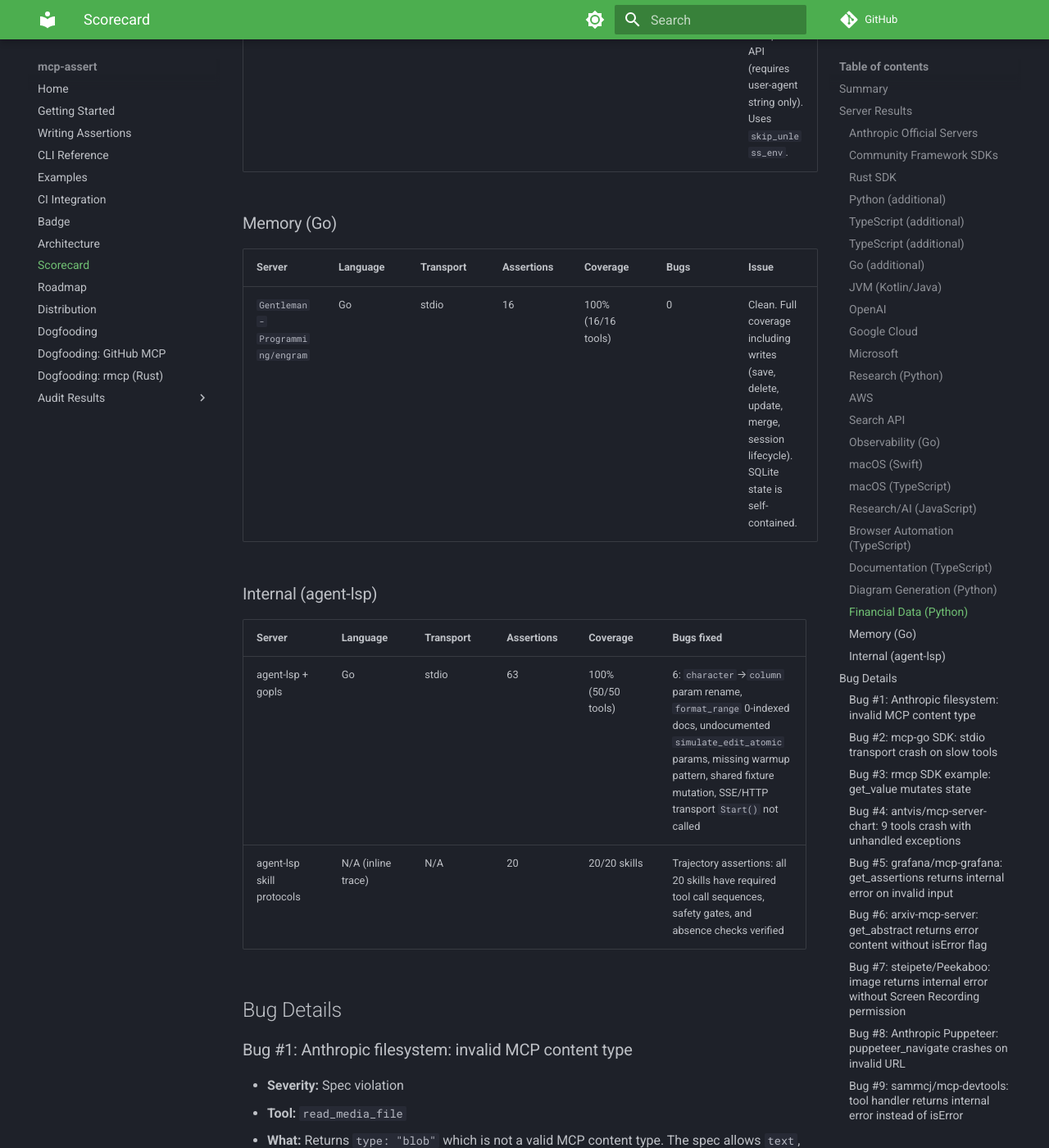
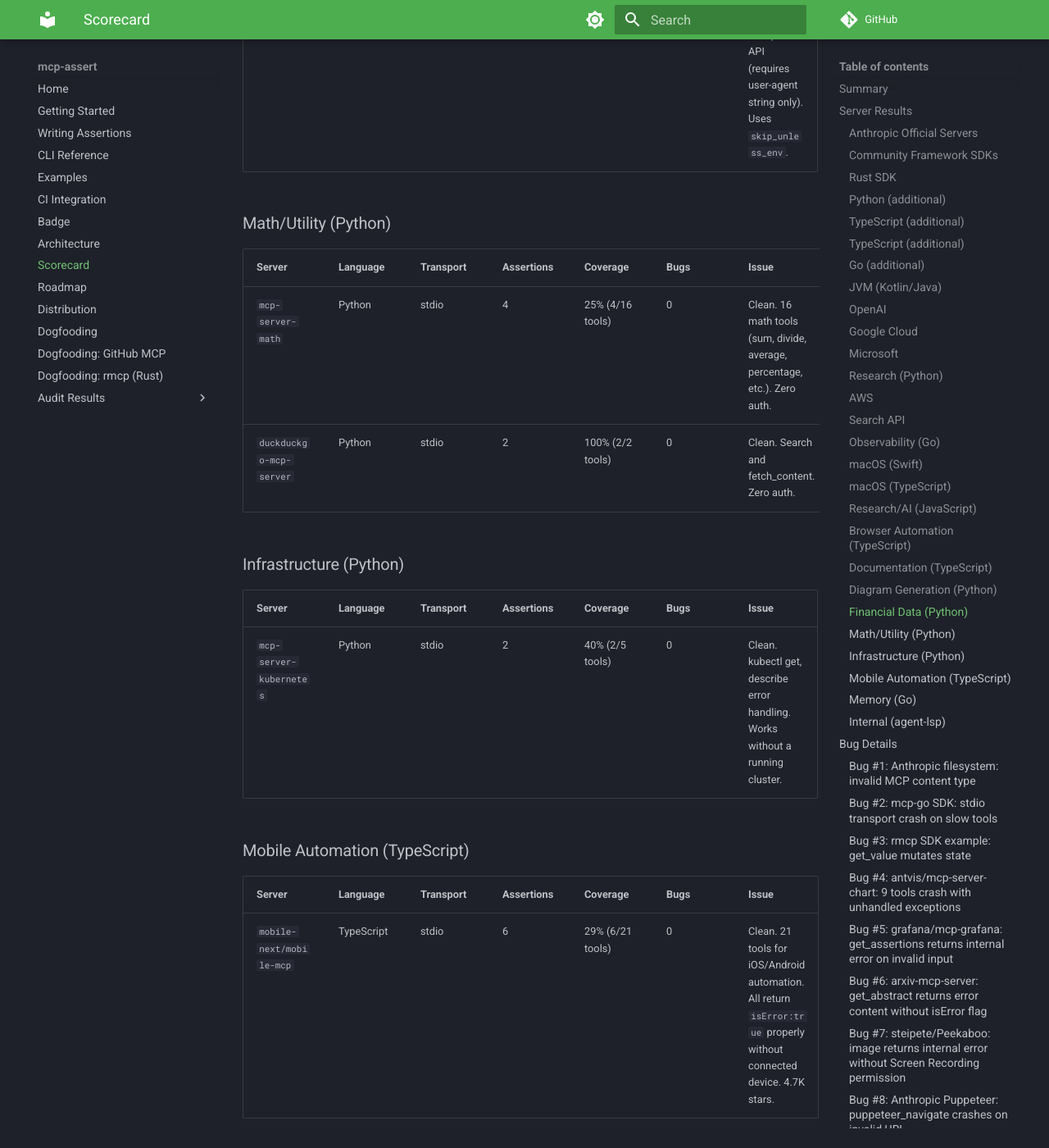
Before and after one commit to blackwell-systems/mcp-assert, an MkDocs documentation site: the page built from docs/scorecard.md, in a window 1280 px wide and 1400 px high, scrolled down 12481 px. Shown: the whole window at 82% size. Built offline with MkDocs 1.6.1 and Material for MkDocs 9.7.7, drawn with Linux system fonts in a browser that asks for light colours; comment, search, counter and statistics services are not loaded; some of the changed text lies outside the part shown.

Commit message:
docs: update scorecard with servers #46-49
Added mcp-math, DuckDuckGo, Kubernetes, mobile-mcp. All clean.
49 servers, 521 assertions, 40 clean scans.

```diff
--- a/docs/scorecard.md
+++ b/docs/scorecard.md
@@ -6,15 +6,15 @@
 
 | Metric | Count |
 |--------|-------|
-| Servers scanned | 45 |
-| Server suites | 51 total (49 server + 1 agent-lsp + 1 trajectory; server suites include HTTP/SSE transport variants, prompts, resources, completion, logging suites) |
+| Servers scanned | 49 |
+| Server suites | 55 total (53 server + 1 agent-lsp + 1 trajectory; server suites include HTTP/SSE transport variants, prompts, resources, completion, logging suites) |
 | Languages tested | 6 (Go, TypeScript/JavaScript, Python, Rust, Kotlin/Java, Swift) |
 | Transports tested | 3 (stdio, SSE, HTTP) |
-| Total assertions | 504 (421 server + 63 agent-lsp + 20 trajectory) |
+| Total assertions | 521 (438 server + 63 agent-lsp + 20 trajectory) |
 | Upstream bugs found | 20 (9 servers affected) |
 | Upstream issues filed | 6 (1 unfiled: repo archived) |
 | Upstream fix PRs submitted | 6 (5 ours pending, 1 closed after maintainer fix) |
-| Clean scans (no bugs) | 36 |
+| Clean scans (no bugs) | 40 |
 | Internal bugs fixed | 6 |
 
 ## Server Results
@@ -177,6 +177,25 @@
 |--------|----------|-----------|------------|----------|------|-------|
 | `sec-edgar-mcp` | Python | stdio | 5 | 24% (5/21 tools) | 0 | Clean. SEC EDGAR filings, insider trading, financials. Free public API (requires user-agent string only). Uses `skip_unless_env`. |
 
+### Math/Utility (Python)
+
+| Server | Language | Transport | Assertions | Coverage | Bugs | Issue |
+|--------|----------|-----------|------------|----------|------|-------|
+| `mcp-server-math` | Python | stdio | 4 | 25% (4/16 tools) | 0 | Clean. 16 math tools (sum, divide, average, percentage, etc.). Zero auth. |
+| `duckduckgo-mcp-server` | Python | stdio | 2 | 100% (2/2 tools) | 0 | Clean. Search and fetch_content. Zero auth. |
+
+### Infrastructure (Python)
+
+| Server | Language | Transport | Assertions | Coverage | Bugs | Issue |
+|--------|----------|-----------|------------|----------|------|-------|
+| `mcp-server-kubernetes` | Python | stdio | 2 | 40% (2/5 tools) | 0 | Clean. kubectl get, describe error handling. Works without a running cluster. |
+
+### Mobile Automation (TypeScript)
+
+| Server | Language | Transport | Assertions | Coverage | Bugs | Issue |
+|--------|----------|-----------|------------|----------|------|-------|
+| `mobile-next/mobile-mcp` | TypeScript | stdio | 6 | 29% (6/21 tools) | 0 | Clean. 21 tools for iOS/Android automation. All return `isError:true` properly without connected device. 4.7K stars. |
+
 ### Memory (Go)
 
 | Server | Language | Transport | Assertions | Coverage | Bugs | Issue |
```
